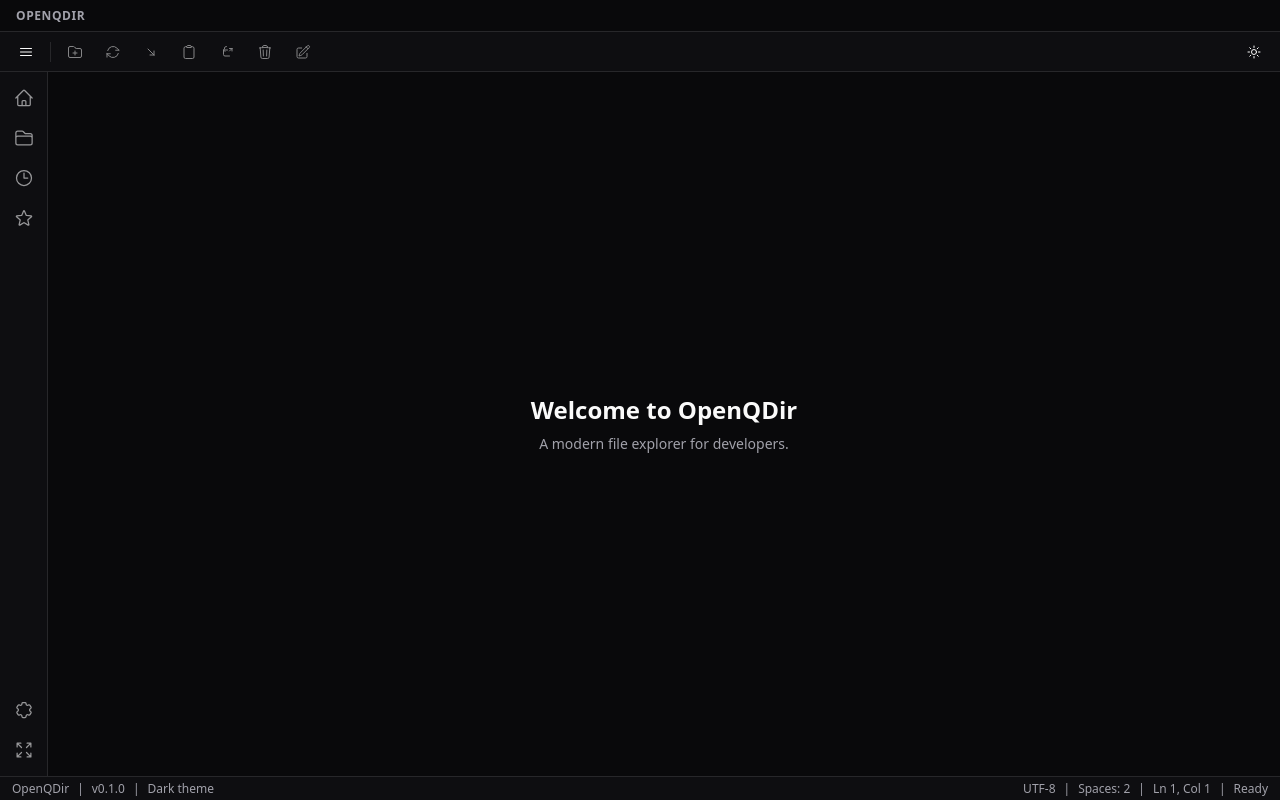
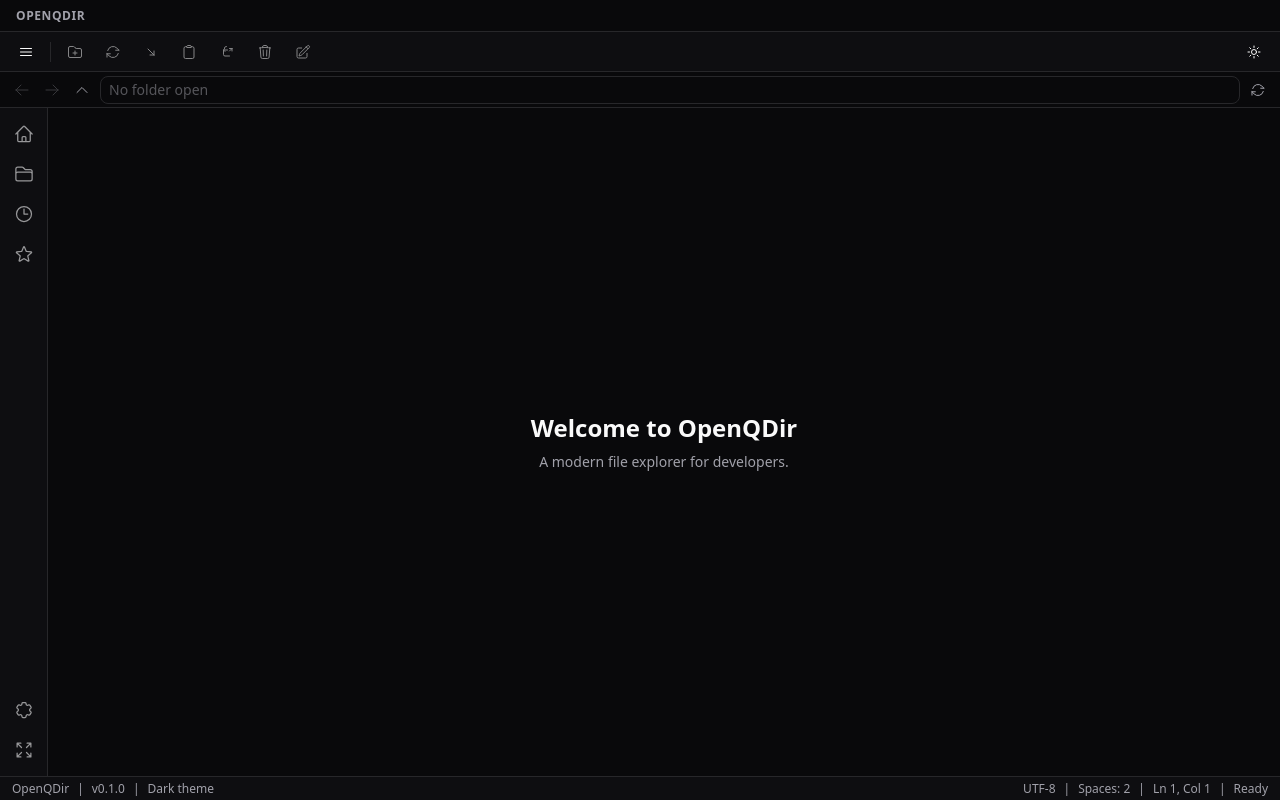
Before and after one commit to ikhan-cloud/OpenQDir, a React (Vite) app: page / in a window 1280 px wide. Built offline with nearby package versions, Linux system fonts and the light colour scheme.

Commit message:
feat(navigation): implement address bar

```diff
--- a/src/features/layout/components/AppShell.tsx
+++ b/src/features/layout/components/AppShell.tsx
@@ -1,5 +1,6 @@
 import type { ReactNode } from 'react'
 
+import { AddressBar } from '@/features/navigation'
 import { TitleBar } from './TitleBar'
 import { Toolbar } from './Toolbar'
 import { Sidebar } from './Sidebar'
@@ -19,6 +20,7 @@ export function AppShell({ children }: AppShellProps) {
     <div className="flex h-screen w-screen flex-col bg-background text-foreground">
       <TitleBar />
       <Toolbar />
+      <AddressBar />
       <div className="flex flex-1 overflow-hidden">
         <Sidebar />
         <Workspace>{children}</Workspace>
--- /dev/null
+++ b/src/features/navigation/components/AddressBar.tsx
@@ -0,0 +1,13 @@
+import { NavigationButtons } from './NavigationButtons'
+import { PathInput } from './PathInput'
+import { RefreshButton } from './RefreshButton'
+
+export function AddressBar() {
+  return (
+    <div className="flex h-9 items-center gap-1 border-b border-border bg-background px-2">
+      <NavigationButtons />
+      <PathInput />
+      <RefreshButton />
+    </div>
+  )
+}
--- /dev/null
+++ b/src/features/navigation/components/NavigationButtons.tsx
@@ -0,0 +1,55 @@
+import { commandRegistry } from '@/services'
+import { useNavigationStore } from '../store'
+
+export function NavigationButtons() {
+  const canGoBack = useNavigationStore((s) => s.canGoBack)
+  const canGoForward = useNavigationStore((s) => s.canGoForward)
+
+  function handleBack() {
+    commandRegistry.execute('view.back')
+  }
+
+  function handleForward() {
+    commandRegistry.execute('view.forward')
+  }
+
+  function handleUp() {
+    commandRegistry.execute('view.up')
+  }
+
+  return (
+    <div className="flex items-center gap-0.5">
+      <button
+        onClick={handleBack}
+        disabled={!canGoBack}
+        className="flex h-7 w-7 items-center justify-center rounded text-muted-foreground transition-colors hover:bg-accent hover:text-accent-foreground disabled:pointer-events-none disabled:opacity-30"
+        aria-label="Go back"
+      >
+        <svg className="h-4 w-4" fill="none" viewBox="0 0 24 24" strokeWidth={1.5} stroke="currentColor">
+          <path strokeLinecap="round" strokeLinejoin="round" d="M10.5 19.5 3 12m0 0 7.5-7.5M3 12h18" />
+        </svg>
+      </button>
+
+      <button
+        onClick={handleForward}
+        disabled={!canGoForward}
+        className="flex h-7 w-7 items-center justify-center rounded text-muted-foreground transition-colors hover:bg-accent hover:text-accent-foreground disabled:pointer-events-none disabled:opacity-30"
+        aria-label="Go forward"
+      >
+        <svg className="h-4 w-4" fill="none" viewBox="0 0 24 24" strokeWidth={1.5} stroke="currentColor">
+          <path strokeLinecap="round" strokeLinejoin="round" d="M13.5 4.5 21 12m0 0-7.5 7.5M21 12H3" />
+        </svg>
+      </button>
+
+      <button
+        onClick={handleUp}
+        className="flex h-7 w-7 items-center justify-center rounded text-muted-foreground transition-colors hover:bg-accent hover:text-accent-foreground"
+        aria-label="Go up"
+      >
+        <svg className="h-4 w-4" fill="none" viewBox="0 0 24 24" strokeWidth={1.5} stroke="currentColor">
+          <path strokeLinecap="round" strokeLinejoin="round" d="m4.5 15.75 7.5-7.5 7.5 7.5" />
+        </svg>
+      </button>
+    </div>
+  )
+}
--- /dev/null
+++ b/src/features/navigation/components/PathInput.tsx
@@ -0,0 +1,94 @@
+import { useState, useRef, useCallback, useEffect } from 'react'
+
+import { fileSystemService, notificationService } from '@/services'
+import { useNavigationStore } from '../store'
+
+export function PathInput() {
+  const currentPath = useNavigationStore((s) => s.currentPath)
+  const navigate = useNavigationStore((s) => s.navigate)
+  const [editing, setEditing] = useState(false)
+  const [draft, setDraft] = useState(currentPath)
+  const [validating, setValidating] = useState(false)
+  const inputRef = useRef<HTMLInputElement>(null)
+
+  useEffect(() => {
+    if (!editing) {
+      setDraft(currentPath)
+    }
+  }, [currentPath, editing])
+
+  const handleFocus = useCallback(() => {
+    setDraft(currentPath)
+    setEditing(true)
+  }, [currentPath])
+
+  const handleBlur = useCallback(() => {
+    setEditing(false)
+    setDraft(currentPath)
+  }, [currentPath])
+
+  const handleKeyDown = useCallback(
+    async (e: React.KeyboardEvent<HTMLInputElement>) => {
+      if (e.key === 'Enter') {
+        e.preventDefault()
+        const path = draft.trim()
+        if (!path) return
+
+        setValidating(true)
+        try {
+          const exists = await fileSystemService.exists(path)
+          if (exists) {
+            navigate(path)
+          } else {
+            notificationService.error('Folder does not exist', `"${path}" could not be found.`)
+          }
+        } catch {
+          notificationService.error('Validation error', 'An error occurred while checking the path.')
+        } finally {
+          setValidating(false)
+          setEditing(false)
+        }
+      }
+
+      if (e.key === 'Escape') {
+        e.preventDefault()
+        setDraft(currentPath)
+        setEditing(false)
+      }
+    },
+    [draft, currentPath, navigate],
+  )
+
+  return (
+    <div className="relative flex flex-1 items-center">
+      <input
+        ref={inputRef}
+        type="text"
+        value={editing ? draft : currentPath}
+        onChange={(e) => setDraft(e.target.value)}
+        onFocus={handleFocus}
+        onBlur={handleBlur}
+        onKeyDown={handleKeyDown}
+        placeholder="No folder open"
+        disabled={validating}
+        className="h-7 w-full rounded border border-transparent bg-transparent px-2 text-sm text-foreground outline-none transition-colors placeholder:text-muted-foreground/50 focus:border-input focus:bg-background disabled:opacity-50"
+      />
+      {validating && (
+        <div className="pointer-events-none absolute right-2 flex items-center">
+          <svg
+            className="h-3.5 w-3.5 animate-spin text-muted-foreground"
+            fill="none"
+            viewBox="0 0 24 24"
+          >
+            <circle className="opacity-25" cx="12" cy="12" r="10" stroke="currentColor" strokeWidth="4" />
+            <path
+              className="opacity-75"
+              fill="currentColor"
+              d="M4 12a8 8 0 0 1 8-8V0C5.373 0 0 5.373 0 12h4Z"
+            />
+          </svg>
+        </div>
+      )}
+    </div>
+  )
+}
--- /dev/null
+++ b/src/features/navigation/components/RefreshButton.tsx
@@ -0,0 +1,23 @@
+import { commandRegistry } from '@/services'
+
+export function RefreshButton() {
+  function handleRefresh() {
+    commandRegistry.execute('view.refresh')
+  }
+
+  return (
+    <button
+      onClick={handleRefresh}
+      className="flex h-7 w-7 items-center justify-center rounded text-muted-foreground transition-colors hover:bg-accent hover:text-accent-foreground"
+      aria-label="Refresh"
+    >
+      <svg className="h-4 w-4" fill="none" viewBox="0 0 24 24" strokeWidth={1.5} stroke="currentColor">
+        <path
+          strokeLinecap="round"
+          strokeLinejoin="round"
+          d="M16.023 9.348h4.992v-.001M2.985 19.644v-4.992m0 0h4.992m-4.993 0 3.181 3.183a8.25 8.25 0 0 0 13.803-3.7M4.031 9.865a8.25 8.25 0 0 1 13.803-3.7l3.181 3.182"
+        />
+      </svg>
+    </button>
+  )
+}
--- /dev/null
+++ b/src/features/navigation/components/index.ts
@@ -0,0 +1,4 @@
+export { AddressBar } from './AddressBar'
+export { NavigationButtons } from './NavigationButtons'
+export { PathInput } from './PathInput'
+export { RefreshButton } from './RefreshButton'
--- a/src/features/navigation/index.ts
+++ b/src/features/navigation/index.ts
@@ -1,2 +1,3 @@
 export { useNavigationStore } from './store'
 export type { NavigationStore } from './store'
+export { AddressBar, NavigationButtons, PathInput, RefreshButton } from './components'
```
